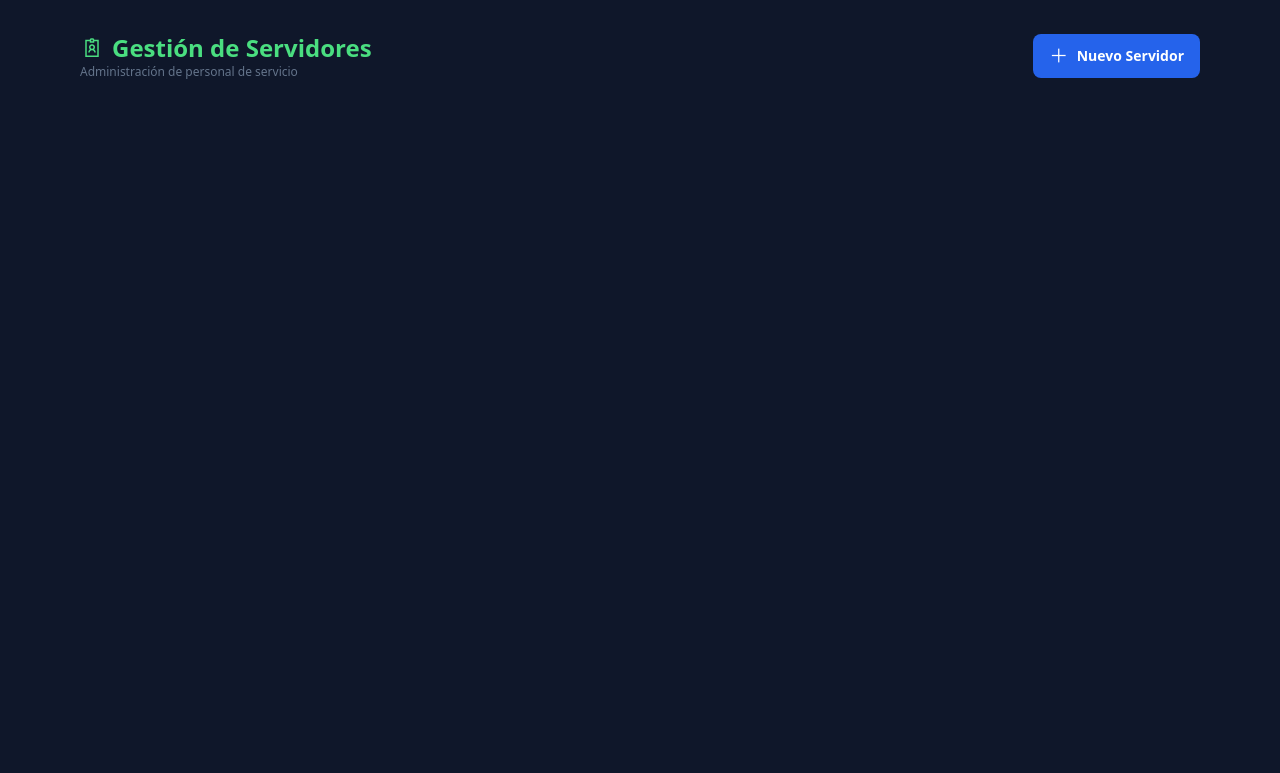
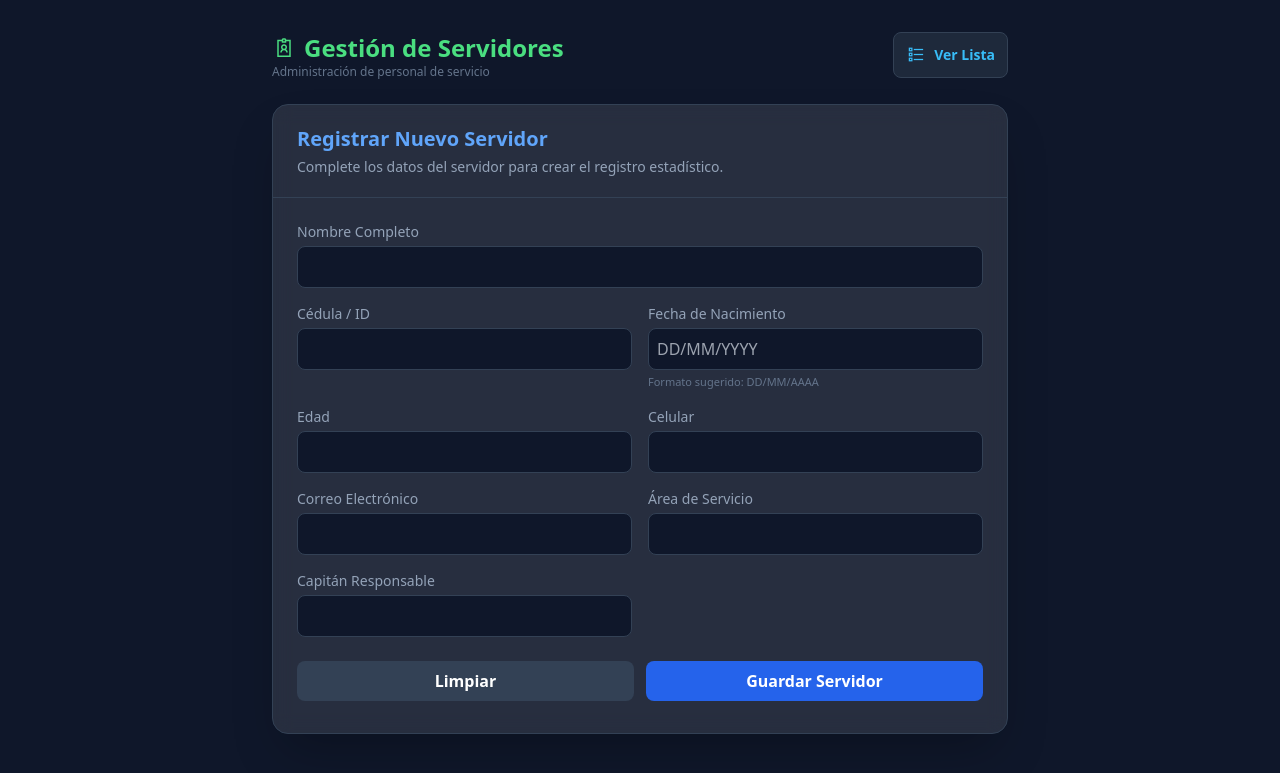
Before and after one commit to jeancgarciaq/estadistica-maranatha-infantil-fastapi, a Python web app: template web/templates/servidores/index.html in a window 1280 px wide. Shown: the top 773 px of the page. Run offline with Jinja, Linux system fonts and the light colour scheme; the template is opened without the code that fills it, so the values that code supplies are empty; some libraries are stand-ins or nearby versions.

Commit message:
feat: update servidor creation form layout and improve user guidance

```diff
--- a/web/templates/servidores/index.html
+++ b/web/templates/servidores/index.html
@@ -3,37 +3,28 @@
 {% block title %}Gestión de Servidores{% endblock %}
 
 {% block content %}
-<div class="container mx-auto p-4 max-w-6xl">
-    <div class="flex justify-between items-center mb-6">
+<div class="container mx-auto p-4 max-w-3xl pb-8">
+    <div class="mb-6 flex items-start justify-between gap-4">
         <div>
             <h2 class="text-2xl font-bold text-green-400"><i class="la la-id-badge mr-2"></i>Gestión de Servidores</h2>
             <p class="text-xs text-slate-500">Administración de personal de servicio</p>
         </div>
-        <div class="flex gap-2">
-            <button onclick="document.getElementById('modalCrearServidor').classList.remove('hidden')"
-                class="bg-blue-600 hover:bg-blue-700 p-2 px-4 rounded-lg font-bold flex items-center gap-2 transition-all text-sm">
-                <i class="la la-plus text-xl"></i> Nuevo Servidor
-            </button>
-        </div>
+        <a href="/servidores/lista"
+            class="inline-flex shrink-0 items-center gap-2 rounded-lg border border-slate-700 bg-slate-800 px-3 py-2 text-sm font-bold text-sky-400 transition hover:border-sky-500/40 hover:bg-sky-500/10 hover:text-sky-300">
+            <i class="la la-list text-xl"></i>
+            Ver Lista
+        </a>
     </div>
 
-    <!-- Alertas de Feedback -->
     <div id="alert-container" class="mb-4"></div>
+
+    <div class="glass rounded-2xl border border-slate-700 shadow-2xl overflow-hidden">
+        <div class="border-b border-slate-700 px-6 py-5">
+            <h5 class="text-xl font-bold text-blue-400">Registrar Nuevo Servidor</h5>
+            <p class="mt-1 text-sm text-slate-400">Complete los datos del servidor para crear el registro estadístico.</p>
         </div>
 
-<!-- Modal para Crear Servidor -->
-<div id="modalCrearServidor"
-    class="hidden fixed inset-0 bg-black/80 backdrop-blur-sm z-[100] flex items-center justify-center p-4">
-    <div class="bg-slate-800 border border-slate-700 w-full max-w-2xl rounded-2xl shadow-2xl">
-        <form action="/servidores/crear" method="POST" class="p-0 m-0">
-            <div class="p-6 border-b border-slate-700 flex justify-between items-center">
-                <h5 class="text-xl font-bold text-blue-400">Registrar Nuevo Servidor</h5>
-                <button type="button" onclick="document.getElementById('modalCrearServidor').classList.add('hidden')"
-                    class="text-slate-400 hover:text-white">
-                    <i class="la la-times text-2xl"></i>
-                </button>
-            </div>
-            <div class="p-6">
+        <form id="servidorForm" action="/servidores/crear" method="POST" class="p-6 pb-8">
             <div class="grid grid-cols-1 md:grid-cols-2 gap-4">
                 <div class="md:col-span-2">
                     <label class="block text-sm font-medium mb-1 text-slate-400">Nombre Completo</label>
@@ -51,9 +42,10 @@
                     <div class="relative">
                         <input type="text" data-visible-date
                             class="w-full p-2 bg-slate-900 border border-slate-700 rounded-lg outline-none text-white"
-                                placeholder="DD/MM/YYYY" autocomplete="off">
+                            placeholder="DD/MM/YYYY" autocomplete="off" inputmode="numeric">
                         <input type="date" name="fecha_nacimiento" class="hidden fecha-native" aria-hidden="true">
                     </div>
+                    <p class="mt-1 text-[11px] text-slate-500">Formato sugerido: DD/MM/AAAA</p>
                 </div>
                 <div>
                     <label class="block text-sm font-medium mb-1 text-slate-400">Edad</label>
@@ -86,12 +78,16 @@
                         maxlength="100">
                 </div>
             </div>
-            </div>
-            <div class="p-6 border-t border-slate-700 flex gap-3">
-                <button type="button" onclick="document.getElementById('modalCrearServidor').classList.add('hidden')"
-                    class="flex-1 bg-slate-700 hover:bg-slate-600 p-2 rounded-lg font-bold">Cancelar</button>
-                <button type="submit" class="flex-1 bg-blue-600 hover:bg-blue-700 p-2 rounded-lg font-bold">Guardar
-                    Servidor</button>
+
+            <div class="mt-6 grid grid-cols-1 sm:grid-cols-2 gap-3">
+                <button type="reset"
+                    class="w-full rounded-lg bg-slate-700 p-2 font-bold text-white transition hover:bg-slate-600">
+                    Limpiar
+                </button>
+                <button type="submit"
+                    class="w-full rounded-lg bg-blue-600 p-2 font-bold text-white transition hover:bg-blue-700">
+                    Guardar Servidor
+                </button>
             </div>
         </form>
     </div>
@@ -230,7 +226,6 @@
         });
     }
 
-    // attach handlers once DOM ready for create form
     document.addEventListener('DOMContentLoaded', function () {
         attachDateHandlers(document);
     });
```
Lines whose indentation alone changed are shown as unchanged.
